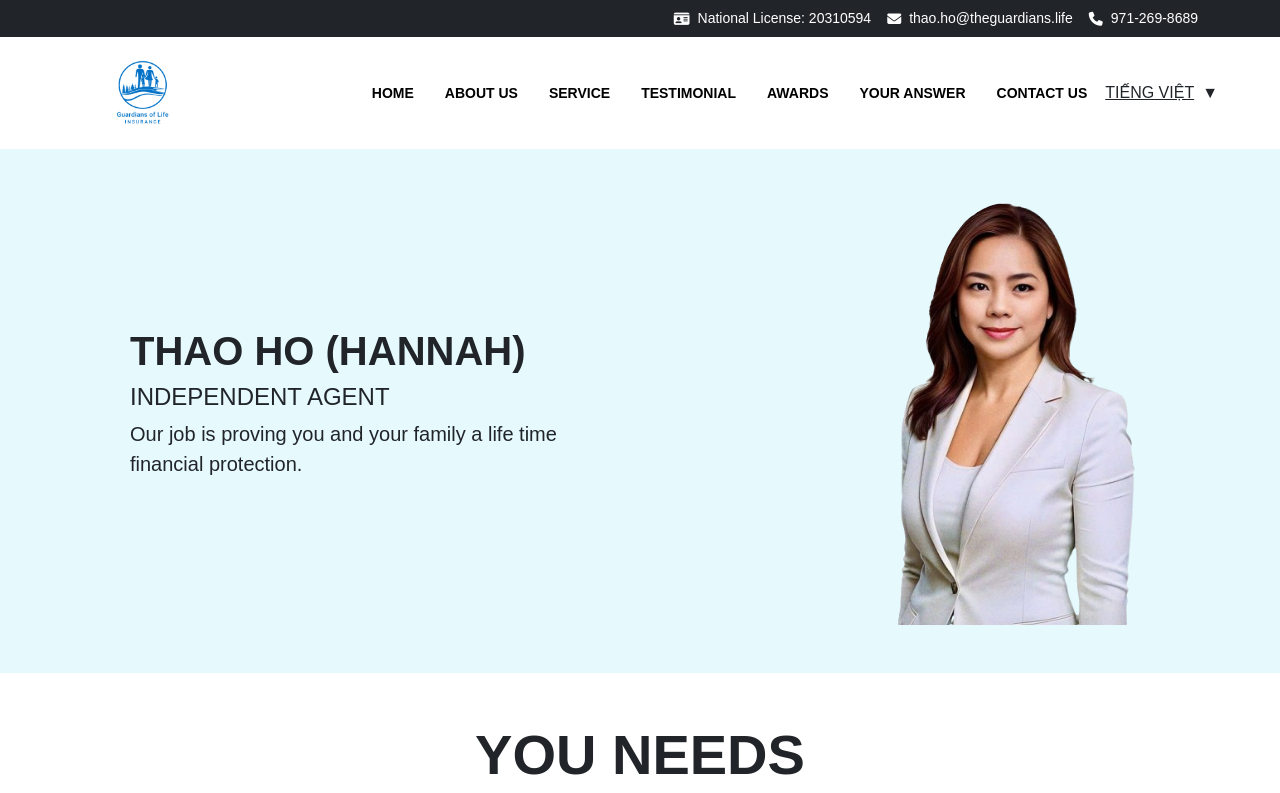
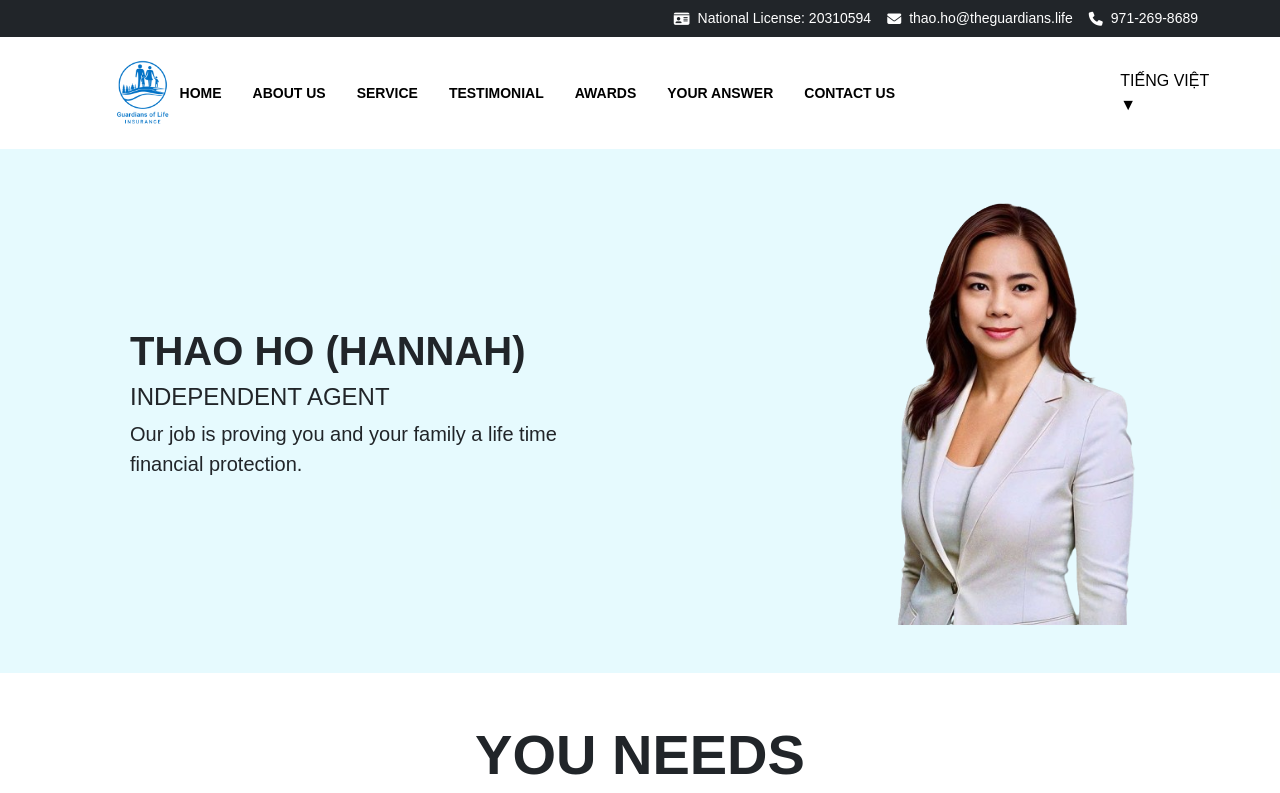
Before and after one commit to long12345mk/Thao-Ho, a plain HTML site: page index.html in a window 1280 px wide. Shown: the top 793 px of the page. Drawn offline with nearby package versions, Linux system fonts and the light colour scheme.

Commit message:
Update navbar, top bar

```diff
--- a/index.html
+++ b/index.html
@@ -33,7 +33,7 @@
             <span class="navbar-toggler-icon"></span>
         </button>
         <div class="collapse navbar-collapse justify-content-start" id="navbarNav">
-            <ul class="navbar-nav nav-links">
+            <ul class="navbar-nav nav-links w-100">
                 <li class="nav-item"><a class="nav-link active" href="#">HOME</a></li>
                 <li class="nav-item"><a class="nav-link" href="#about">ABOUT US</a></li>
                 <li class="nav-item"><a class="nav-link" href="#service">SERVICE</a></li>
@@ -42,10 +42,10 @@
                 <li class="nav-item"><a class="nav-link" href="#your-answer">YOUR ANSWER</a></li>
                 <li class="nav-item"><a class="nav-link" href="#contact">CONTACT US</a></li>
             </ul>
-        </div>
-        <div class="lang-switcher d-flex align-items-center gap-2">
-            <a href="#" class="text-dark">TIẾNG VIỆT</a>
-            <span class="dropdown-arrow text-dark">▼</span>
+                <div class="lang-switcher">
+                 <span>TIẾNG VIỆT</span>
+                 <span class="dropdown-arrow">▼</span>
+                </div>
         </div>
     </div>
 </nav>
@@ -372,7 +372,7 @@
         </div>
     </section>
 
-<!-- Đặt sau section TESTIMONIAL -->
+<!-- TESTIMONIAL FOLLOW-UP  -->
 <section class="testimonial-follow-up">
   <div class="container stats-section">
     <div class="row align-items-center mb-4 flex-lg-row flex-column">
```
